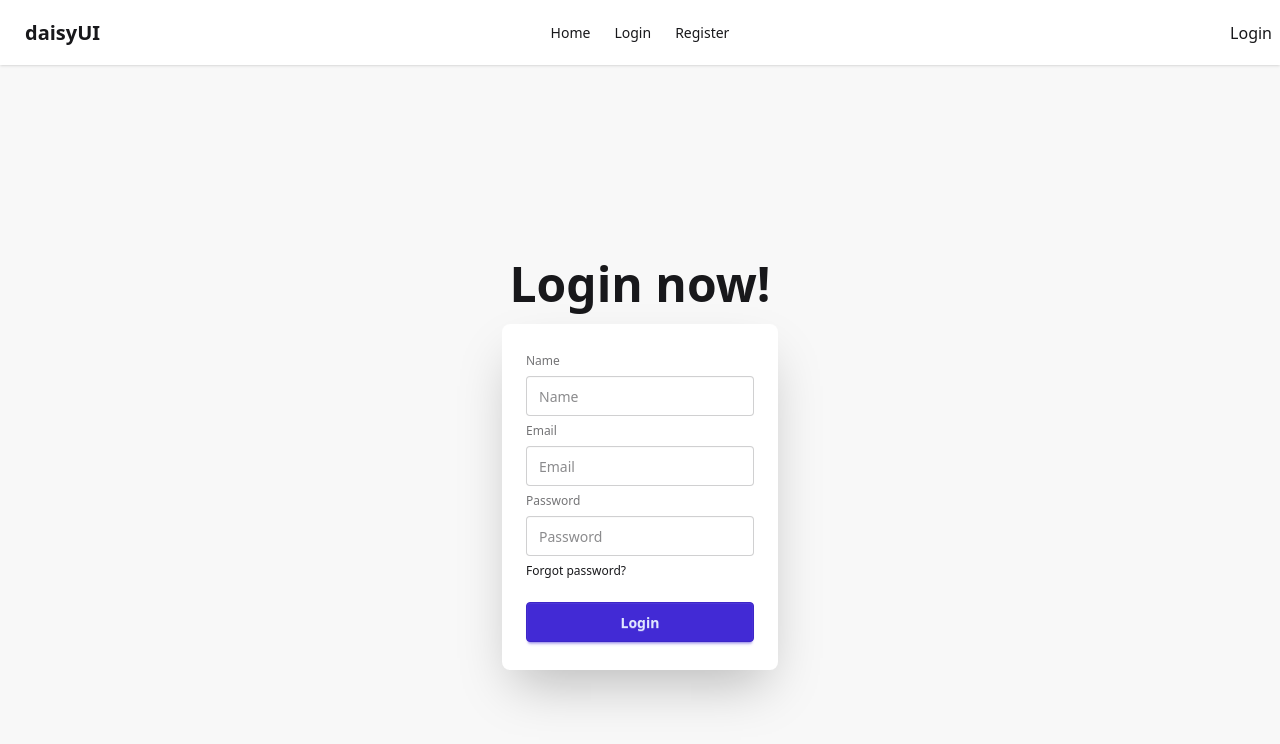
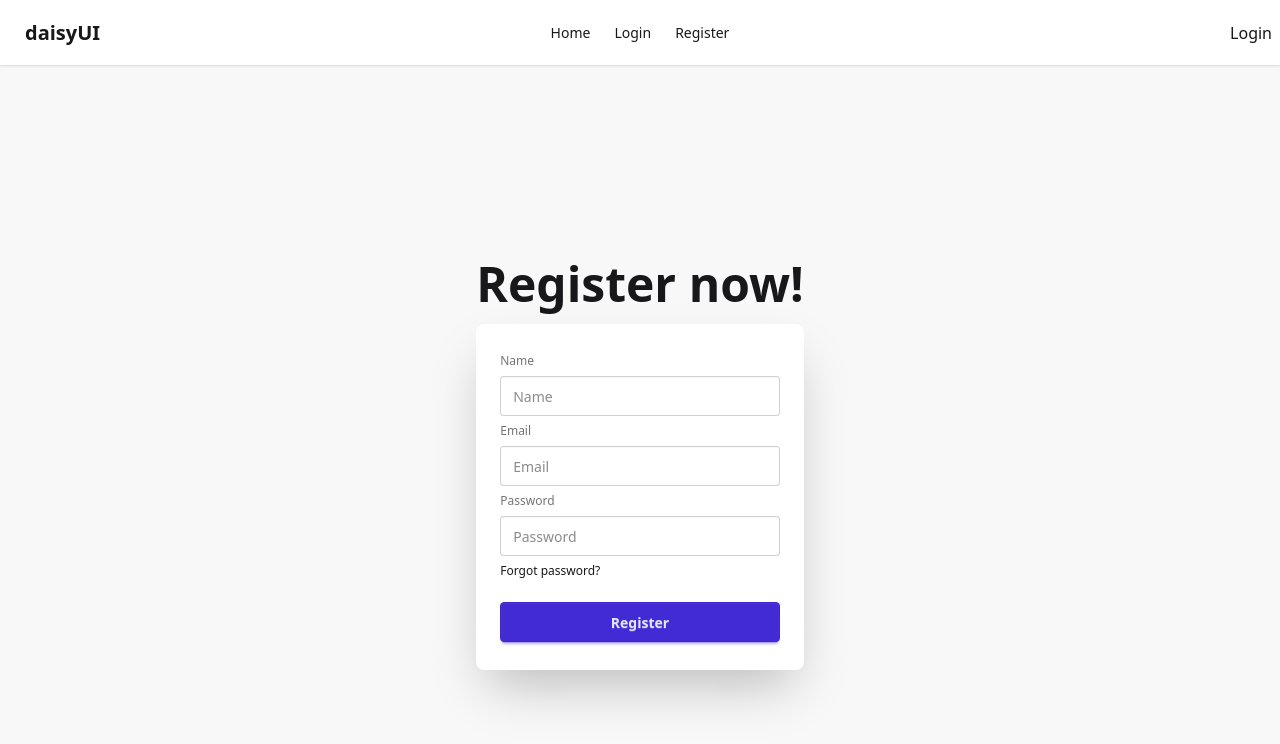
Before and after one commit to jnakht/auth-infinity-war-2.0, a React (Vite) app: page /register in a window 1280 px wide. Shown: the top 744 px of the page. Built offline with nearby package versions, Linux system fonts and the light colour scheme.

Commit message:
register UI done

```diff
--- a/src/components/Register/Register.jsx
+++ b/src/components/Register/Register.jsx
@@ -11,7 +11,7 @@ const Register = () => {
         <div className="hero bg-base-200 min-h-screen">
             <div className="hero-content flex-col ">
                 <div className="text-center lg:text-left">
-                    <h1 className="text-5xl font-bold">Login now!</h1>
+                    <h1 className="text-5xl font-bold">Register now!</h1>
 
                 </div>
                 <div className="card bg-base-100 w-full max-w-sm shrink-0 shadow-2xl">
@@ -25,7 +25,7 @@ const Register = () => {
                             <label className="fieldset-label">Password</label>
                             <input type="password" name="password" className="input" placeholder="Password" />
                             <div><a className="link link-hover">Forgot password?</a></div>
-                            <button className="btn btn-primary mt-4">Login</button>
+                            <button className="btn btn-primary mt-4">Register</button>
                         </fieldset>
                     </div>
                     </form>
```
